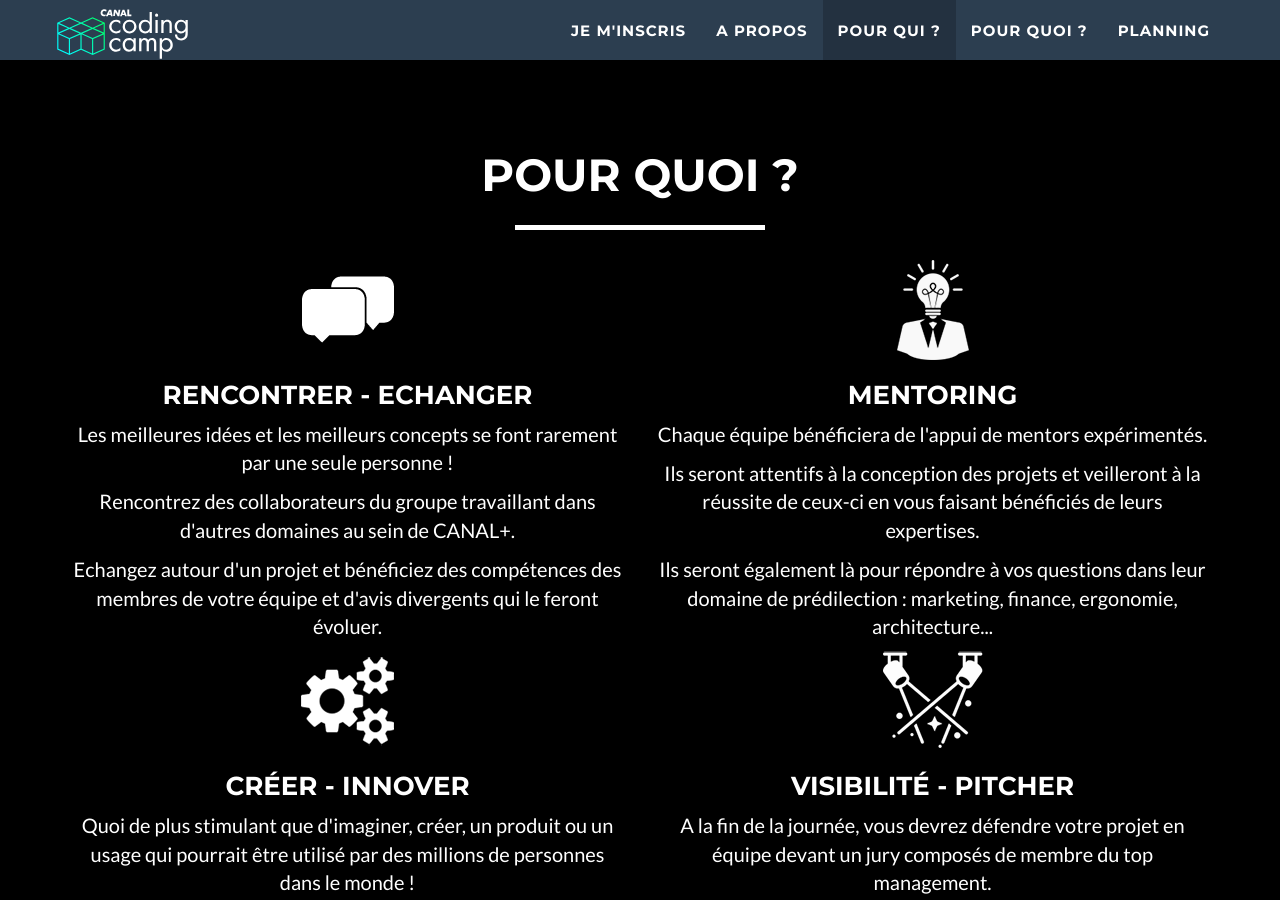
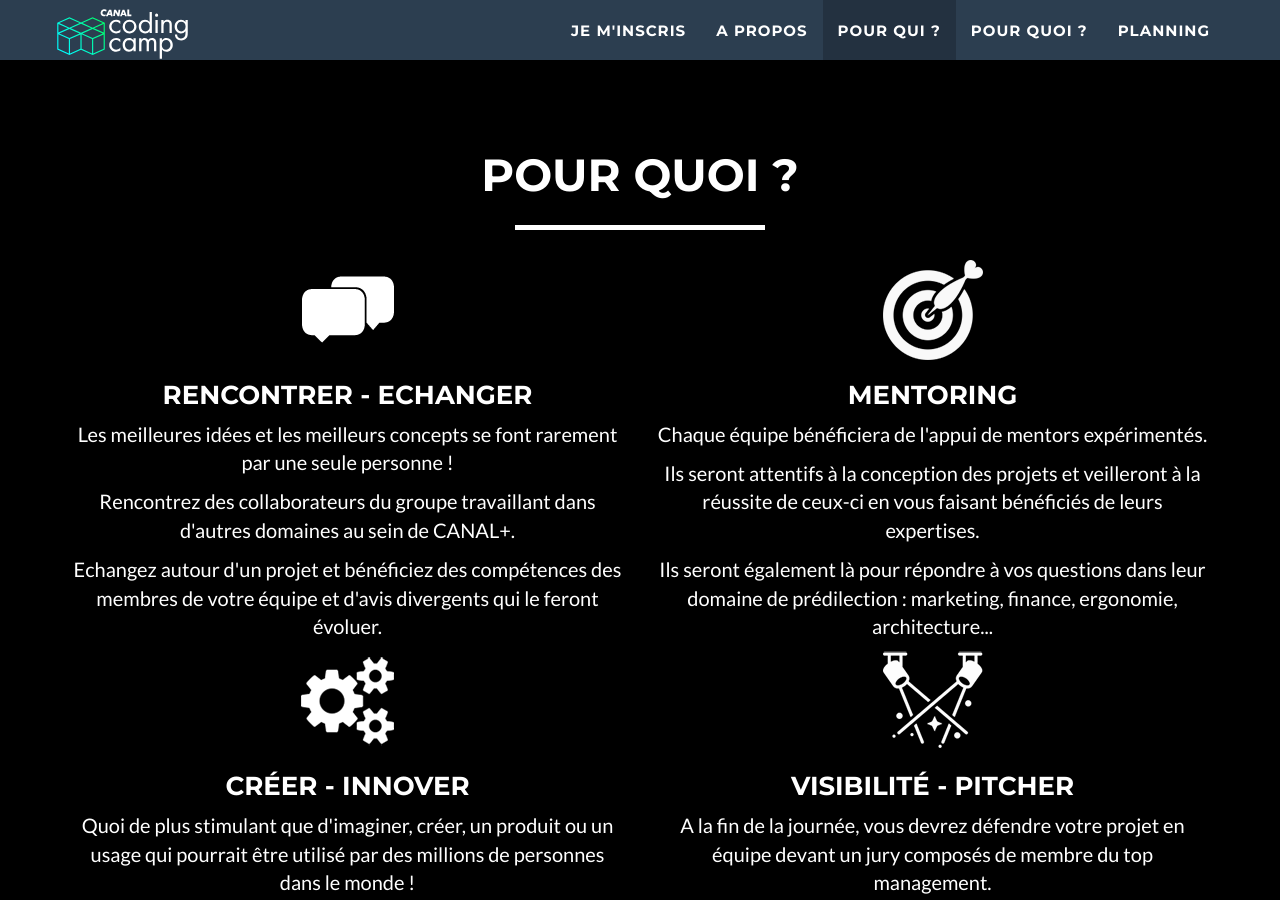
Before and after one commit to canalplus/canal-coding-camp, a Jekyll site: the page built from index.md, in a window 1280 px wide and 900 px high, scrolled down 2746 px. Built offline with Jekyll 4.4.1, drawn with Linux system fonts in a browser that asks for light colours.

Commit message:
upt mentoring icon

```diff
--- a/_includes/why.html
+++ b/_includes/why.html
@@ -16,7 +16,7 @@
                 <p>Echangez autour d'un projet et bénéficiez des compétences des membres de votre équipe et d'avis divergents qui le feront évoluer.</p>
 			</div>
             <div class="col-lg-6 text-center">
-                <img class="img-responsive" src="img/mentoring.png" alt="">
+                <img class="img-responsive" src="img/target.png" alt="">
 				<h3>Mentoring</h3>
                 <p>Chaque équipe bénéficiera de l'appui de mentors expérimentés.</p>
                 <p>Ils seront attentifs à la conception des projets et veilleront à la réussite de ceux-ci en vous faisant bénéficiés de leurs expertises.</p>
```
Also changed, not shown: img/target.png (added).
